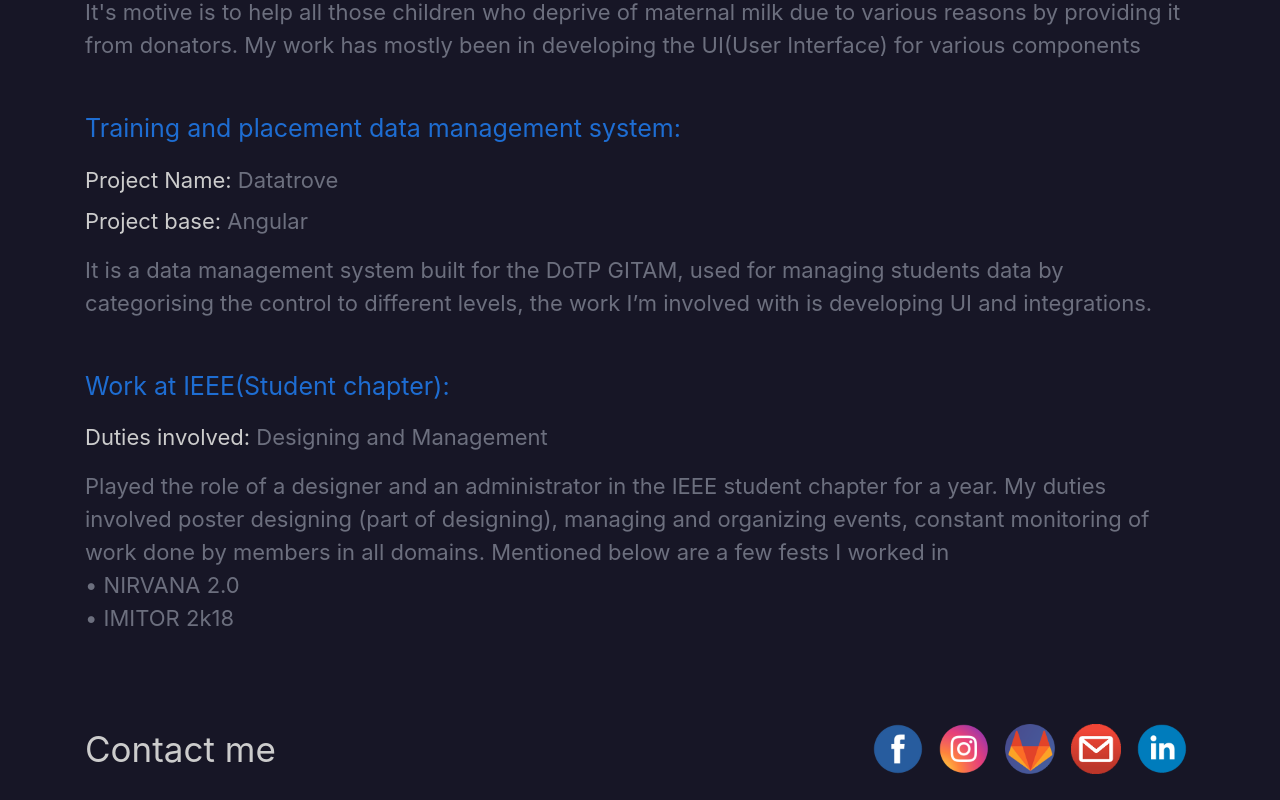
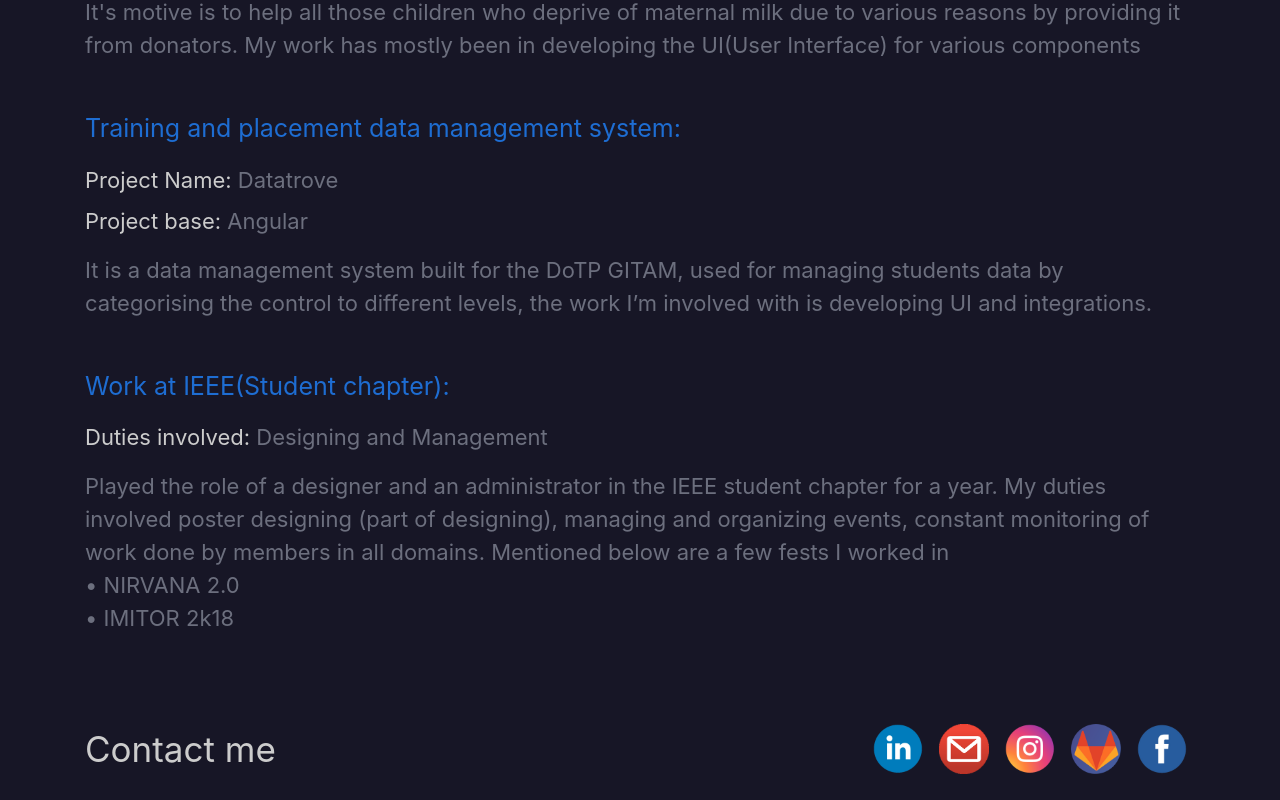
Before and after one commit to PranayNagavolu/PranayNagavolu.github.io, an Angular app: page /landing in a window 1280 px wide. Shown: the part 2712-3512 px from the top of the page. Built offline with nearby package versions, Linux system fonts and the light colour scheme.

Commit message:
finished

```diff
--- a/src/app/footer/footer.component.css
+++ b/src/app/footer/footer.component.css
@@ -1,8 +1,8 @@
 .img-size{
-    height: 30px;
+    max-height: 30px;
 }
 @media screen and (min-width: 750px) {
     .img-size{
-        height: 50px;
+        max-height: 50px;
     }
 }
--- a/src/app/footer/footer.component.html
+++ b/src/app/footer/footer.component.html
@@ -5,11 +5,11 @@
         </div>
         <div class="col-6 text-gray">
            <div class="float-right text-center">
-            <a href="linkedin.com/in/pranay-nagavolu-021987188" class="m-2"><img class="img-fluid img-size" src="assets/fb.png" alt=""></a>
-            <span class="m-2"><img class="img-fluid img-size" src="assets/insta.png" alt=""></span>
-            <span class="m-2"><img class="img-fluid img-size" src="assets/gitlab.png" alt=""></span>
-            <span class="m-2"><img class="img-fluid img-size" src="assets/mail.png" alt=""></span>
-            <span class="m-2"><img class="img-fluid img-size" src="assets/in.png" alt=""></span>
+            <a onclick=" window.open('https://linkedin.com/in/pranay-nagavolu-021987188');" class="m-2"><img class="img-fluid pointer img-size" src="assets/in.png" alt=""></a>
+            <a href="mailto:pranay12430.nagavolu@gmail.com" class="m-2"><img class="img-fluid pointer img-size" src="assets/mail.png" alt=""></a>
+            <a onclick=" window.open('https://www.instagram.com/pranay_nagavolu/');" class="m-2"><img class="img-fluid pointer img-size" src="assets/insta.png" alt=""></a>
+            <a onclick=" window.open('https://gitlab.com/PranayNagavolu');" class="m-2"><img class="img-fluid pointer img-size" src="assets/gitlab.png" alt=""></a>
+            <a onclick=" window.open('https://www.facebook.com/pranay.chitti');" class="m-2"><img class="img-fluid pointer img-size" src="assets/fb.png" alt=""></a>
            </div>
         </div>
     </div>
```
